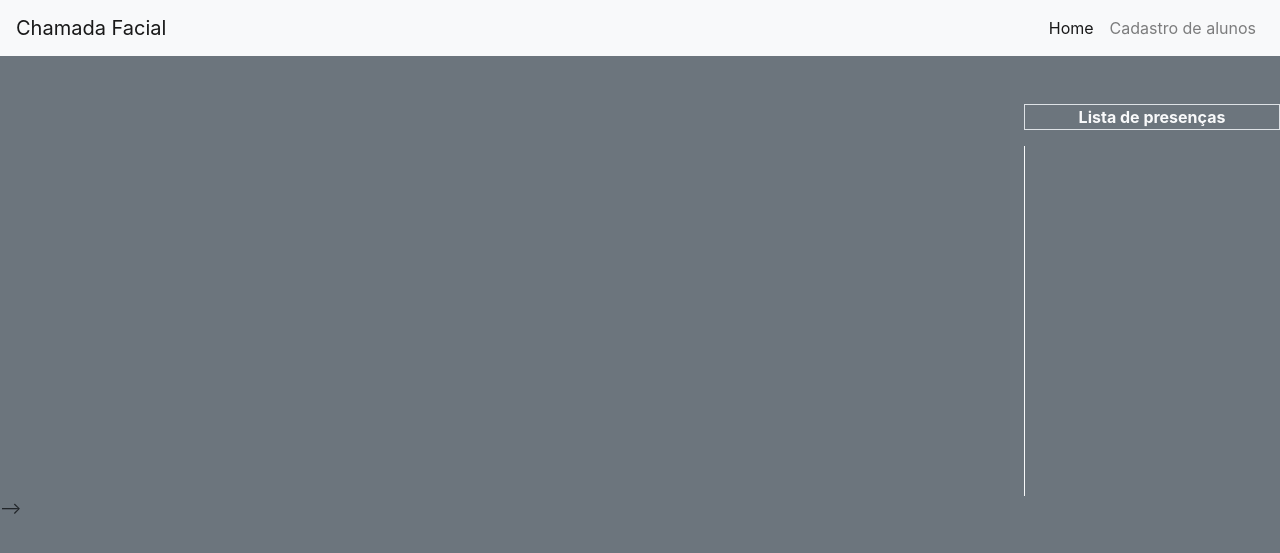
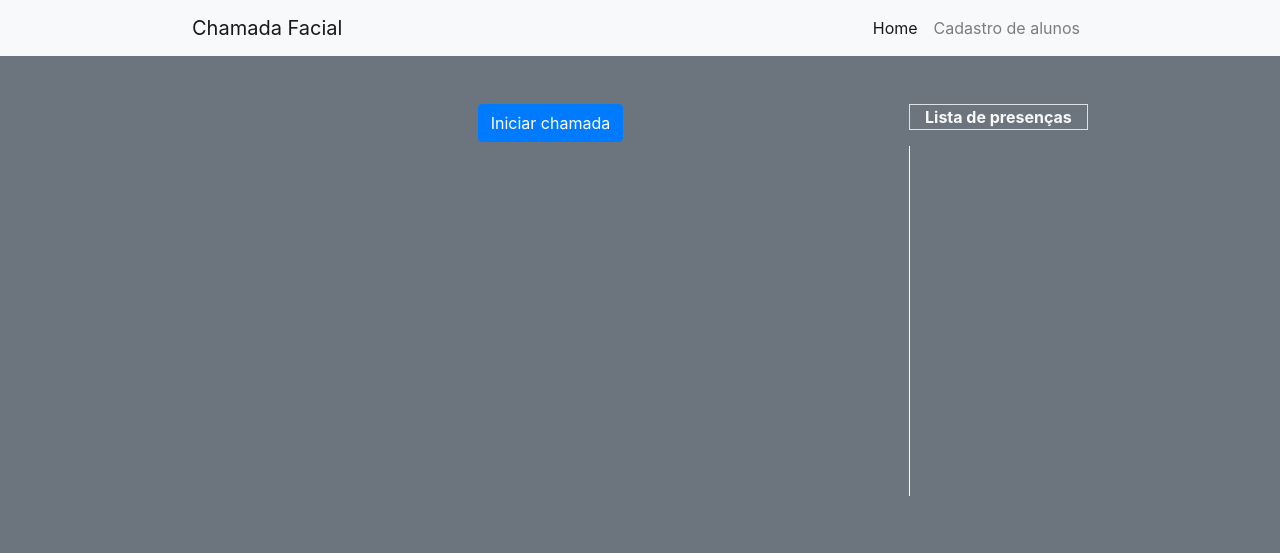
Before and after one commit to luizgribeiro/tcc_facerec, a Flask app: page / in a window 1280 px wide. Shown: the top 553 px of the page. Run offline with Flask 2, Linux system fonts and the light colour scheme; some libraries are stand-ins or nearby versions.

Commit message:
feat: stream start button and header padding added

```diff
--- /dev/null
+++ b/src/front/static/scripts/startStream.js
@@ -0,0 +1,6 @@
+
+$('button').on('click', (event)=> {
+    $('button').css("display", "None");
+    frameSender.sendFrame();
+
+})
--- a/src/front/static/styles/index.css
+++ b/src/front/static/styles/index.css
@@ -1,7 +1,11 @@
-
+nav {
+    padding-right: 15% !important;
+    padding-left: 15% !important;
+}
 
 .video-container {
     width: 80%;
+    height: auto;
 }
 
 .attendance-container {
@@ -14,3 +18,8 @@
 .video-stream {
     display: none;
 }
+
+.main {
+    margin-left: 15% !important;
+    margin-right: 15% !important;
+}
--- a/src/front/templates/index.htm
+++ b/src/front/templates/index.htm
@@ -10,7 +10,7 @@
 <body class="bg-secondary">
     <header>
         <nav class="navbar navbar-expand-lg navbar-light bg-light px-6">
-            <a class="navbar-brand" href="#">Chamada Facial</a>
+            <a class="navbar-brand" href="/index.htm">Chamada Facial</a>
             <button class="navbar-toggler" type="button" data-toggle="collapse" data-target="#navbarNav" aria-controls="navbarNav" aria-expanded="false" aria-label="Toggle navigation">
             <span class="navbar-toggler-icon"></span>
             </button>
@@ -26,10 +26,11 @@
             </div>
         </nav>
     </header>
-    <main class="d-flex mt-5">
+    <main class="d-flex mt-5 main">
         <video autoplay class="video-stream" ></video>
-        <div class="d-flex justify-content-center video-container px-2 ">
+        <div class="d-flex flex-column align-items-center video-container px-2 ">
           <img id="ItemPreview" src="">
+          <button type="button" class="btn btn-primary">Iniciar chamada</button>
         </div>
         <div class="attendance-container">
             <p class="text-light text-center border"><strong>Lista de presenças</strong></p>
@@ -47,7 +48,8 @@
 <script src="//cdnjs.cloudflare.com/ajax/libs/socket.io/2.2.0/socket.io.js" integrity="sha256-yr4fRk/GU1ehYJPAs8P4JlTgu0Hdsp4ZKrx8bDEDC3I=" crossorigin="anonymous"></script>
 <script src="{{url_for('static', filename='scripts/videoStream.js') }}"></script>
 <script src="{{url_for('static', filename='scripts/videoStreamSocket.js') }}"></script>
-<script src= "{{ url_for('static',filename='scripts/attendanceUpdate.js') }}"></script> -->
+<script src= "{{ url_for('static',filename='scripts/attendanceUpdate.js') }}"></script>
 <script src="{{url_for('static', filename='scripts/socketsConfig.js') }}"></script>
+<script src="{{url_for('static', filename='scripts/startStream.js') }}"></script>
 </body>
 </html>
```
